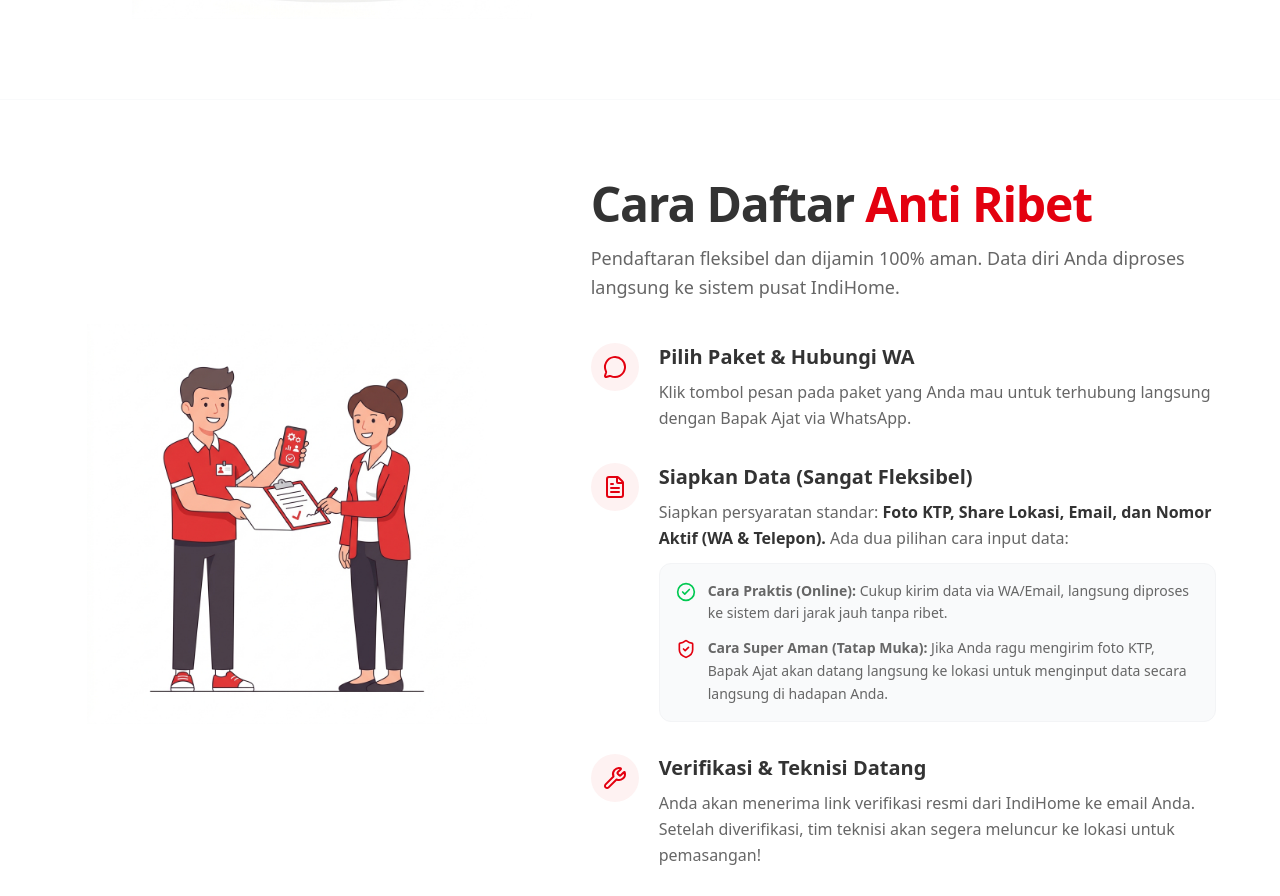
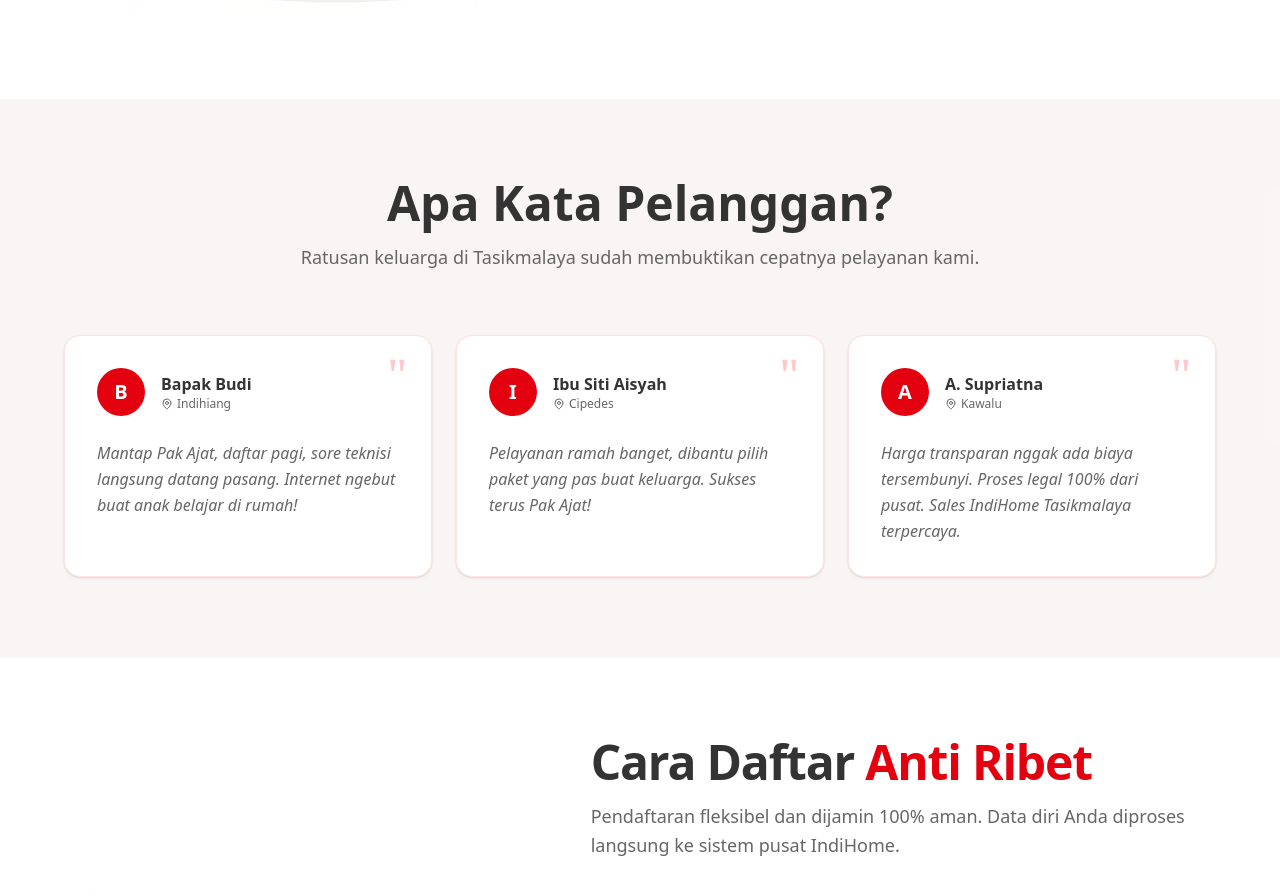
Before and after one commit to V1ncen11/websales-bapa, a Next.js app: page / in a window 1280 px wide. Shown: the part 6162-7058 px from the top of the page. Built offline with nearby package versions, Linux system fonts and the light colour scheme.

Commit message:
feat: add customer testimonials and FOMO sales notification popup

```diff
--- a/src/app/page.tsx
+++ b/src/app/page.tsx
@@ -4,6 +4,8 @@ import { useState } from "react";
 import { Wifi, Tv, Phone, CheckCircle2, MessageCircle, ShieldCheck, Zap, Clock, Menu, X, ChevronDown, MonitorSmartphone, FileText, Wrench, MapPin } from "lucide-react";
 import { motion } from "framer-motion";
 import Image from "next/image";
+import FomoNotification from "@/components/FomoNotification";
+
 export default function Home() {
   const [isMenuOpen, setIsMenuOpen] = useState(false);
   const [openFaq, setOpenFaq] = useState<number | null>(null);
@@ -457,6 +459,52 @@ function PackageCarouselRow({ pkgCat, index, waLink, fadeInUp }: any) {
           </div>
         </div>
       </section>
+
+      {/* Testimoni Section */}
+      <section id="testimoni" className="w-full py-20 px-6 bg-red-50/50">
+        <div className="max-w-6xl mx-auto">
+          <motion.div
+            initial="hidden"
+            whileInView="visible"
+            viewport={{ once: true, margin: "-100px" }}
+            variants={fadeInUp}
+            className="text-center mb-16"
+          >
+            <h2 className="text-3xl md:text-5xl font-bold text-text-main mb-4">Apa Kata Pelanggan?</h2>
+            <p className="text-lg text-text-muted">Ratusan keluarga di Tasikmalaya sudah membuktikan cepatnya pelayanan kami.</p>
+          </motion.div>
+
+          <div className="grid grid-cols-1 md:grid-cols-3 gap-6">
+            {[
+              { name: "Bapak Budi", area: "Indihiang", text: "Mantap Pak Ajat, daftar pagi, sore teknisi langsung datang pasang. Internet ngebut buat anak belajar di rumah!" },
+              { name: "Ibu Siti Aisyah", area: "Cipedes", text: "Pelayanan ramah banget, dibantu pilih paket yang pas buat keluarga. Sukses terus Pak Ajat!" },
+              { name: "A. Supriatna", area: "Kawalu", text: "Harga transparan nggak ada biaya tersembunyi. Proses legal 100% dari pusat. Sales IndiHome Tasikmalaya terpercaya." }
+            ].map((testi, i) => (
+              <motion.div
+                key={i}
+                initial="hidden"
+                whileInView="visible"
+                viewport={{ once: true, margin: "-100px" }}
+                variants={fadeInUp}
+                className="bg-white p-8 rounded-2xl shadow-sm border border-red-100 flex flex-col relative"
+              >
+                <div className="text-5xl text-red-200 absolute top-4 right-6 font-serif">"</div>
+                <div className="flex items-center gap-4 mb-6">
+                  <div className="w-12 h-12 bg-primary text-white rounded-full flex items-center justify-center font-bold text-xl shrink-0">
+                    {testi.name.charAt(0)}
+                  </div>
+                  <div>
+                    <h4 className="font-bold text-text-main">{testi.name}</h4>
+                    <p className="text-xs text-text-muted flex items-center gap-1"><MapPin size={12}/> {testi.area}</p>
+                  </div>
+                </div>
+                <p className="text-text-muted leading-relaxed italic">{testi.text}</p>
+              </motion.div>
+            ))}
+          </div>
+        </div>
+      </section>
+
       {/* Cara Daftar Section */}
       <section id="cara-daftar" className="w-full py-20 px-6 bg-white border-t border-gray-50">
         <div className="max-w-6xl mx-auto flex flex-col md:flex-row items-center gap-12 md:gap-20">
@@ -632,6 +680,7 @@ function PackageCarouselRow({ pkgCat, index, waLink, fadeInUp }: any) {
         </div>
       </footer>
 
+      <FomoNotification />
       {/* Floating WhatsApp CTA (Mobile especially) */}
       <a
         href={waLink}
--- /dev/null
+++ b/src/components/FomoNotification.tsx
@@ -0,0 +1,67 @@
+"use client";
+import { useState, useEffect } from "react";
+import { motion, AnimatePresence } from "framer-motion";
+import { MapPin } from "lucide-react";
+
+const fomoData = [
+  { name: "Budi", area: "Indihiang", package: "Paket 50 Mbps" },
+  { name: "Asep", area: "Cipedes", package: "Paket 100 Mbps" },
+  { name: "Rina", area: "Kawalu", package: "Paket 30 Mbps" },
+  { name: "Agus", area: "Mangkubumi", package: "Internet Only 50 Mbps" },
+  { name: "Siti", area: "Cihideung", package: "Paket 150 Mbps" },
+  { name: "Wahyu", area: "Tawang", package: "Paket 50 Mbps" },
+  { name: "Hendra", area: "Cibeureum", package: "Internet Only 30 Mbps" },
+  { name: "Lina", area: "Tamansari", package: "Paket 100 Mbps" },
+];
+
+export default function FomoNotification() {
+  const [currentFomo, setCurrentFomo] = useState<any>(null);
+
+  useEffect(() => {
+    // Tunggu 8 detik sebelum memunculkan notifikasi pertama biar gak ganggu LCP
+    const initialDelay = setTimeout(() => {
+      showRandomFomo();
+    }, 8000);
+
+    return () => clearTimeout(initialDelay);
+  }, []);
+
+  const showRandomFomo = () => {
+    const random = fomoData[Math.floor(Math.random() * fomoData.length)];
+    setCurrentFomo(random);
+
+    // Hilang setelah 4 detik
+    setTimeout(() => {
+      setCurrentFomo(null);
+      // Muncul lagi secara acak antara 15 - 30 detik kemudian
+      setTimeout(() => {
+        showRandomFomo();
+      }, Math.random() * 15000 + 15000);
+    }, 4000);
+  };
+
+  return (
+    <AnimatePresence>
+      {currentFomo && (
+        <motion.div
+          initial={{ opacity: 0, y: 50, scale: 0.9 }}
+          animate={{ opacity: 1, y: 0, scale: 1 }}
+          exit={{ opacity: 0, y: 20, scale: 0.9 }}
+          transition={{ duration: 0.4, ease: "easeOut" }}
+          className="fixed bottom-6 left-6 z-50 bg-white/95 backdrop-blur-md shadow-2xl border border-red-50 p-3 rounded-2xl flex items-center gap-3 max-w-[280px] pointer-events-none"
+        >
+          <div className="w-10 h-10 bg-red-50 rounded-full flex items-center justify-center shrink-0">
+            <MapPin className="text-primary w-5 h-5" />
+          </div>
+          <div>
+            <p className="text-[10px] text-text-muted font-bold uppercase tracking-wider mb-0.5">Baru saja mendaftar</p>
+            <p className="text-sm font-black text-text-main leading-tight">
+              {currentFomo.name} dari {currentFomo.area}
+            </p>
+            <p className="text-xs text-primary font-bold mt-0.5">{currentFomo.package}</p>
+          </div>
+        </motion.div>
+      )}
+    </AnimatePresence>
+  );
+}
```
